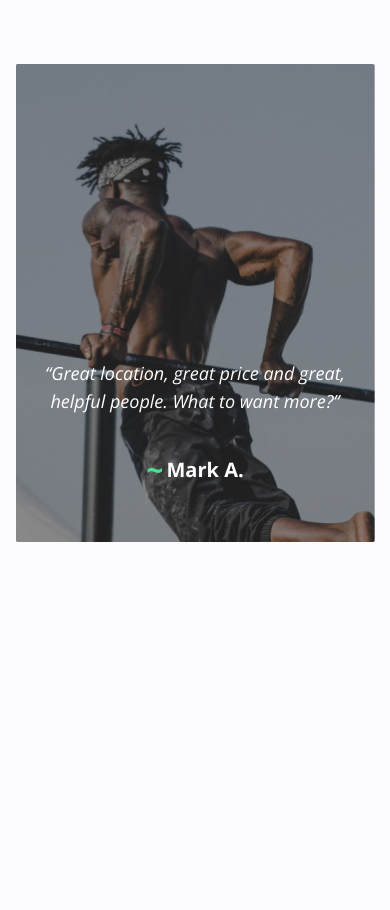
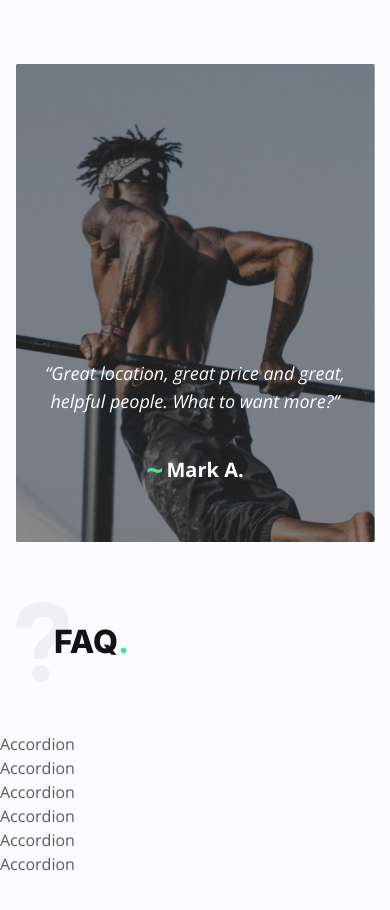
Before and after one commit to Hossein1371za/gym-react-taiwind, a React (Create React App) app: page / in a window 390 px wide. Shown: the part 3360-4270 px from the top of the page. Built offline with nearby package versions, Linux system fonts and the light colour scheme.

Commit message:
accordion

```diff
--- a/src/App.js
+++ b/src/App.js
@@ -8,6 +8,7 @@
 import Workouts from "./components/workout/Workouts";
 import Pricing from "./components/Pricing";
 import Community from "./components/Community";
+import Faq from "./components/Faq";
 
 function App() {
   Aos.init({
@@ -22,6 +23,7 @@
       <Workouts />
       <Pricing />
       <Community />
+      <Faq />
       <div className="h-[4000px]"></div>
     </div>
   );
--- /dev/null
+++ b/src/components/Accordion.js
@@ -0,0 +1,9 @@
+import React from 'react'
+
+const Accordion = ({accordion}) => {
+  return (
+    <div>Accordion</div>
+  )
+}
+
+export default Accordion
--- a/src/components/Faq.js
+++ b/src/components/Faq.js
@@ -1,20 +1,24 @@
 import React from "react";
 
 import { faq } from "../data";
+import Accordion from "./Accordion";
 
 const Faq = () => {
-  const { icon, title, accordion } = faq;
+  const { icon, title, accordions } = faq;
 
   return (
     <section className="section pt-[480px] lg:pt-[280px]">
-      <div className="container mx-auto">
+      <div className="max-w-[768px] mx-auto lg:bg-faq bg-no-repeat bg-custom bg-center lg:h-[1160px] lg:pt-6">
+        <div className="section-title-group justify-start lg:justify-center -space-x-4 lg:max-w-[540px] mx-auto px-4 lg:px-0">
+          <img className="lg:hidden" src={icon} alt="" />
+          <h2 className="h2 section-title lg:mt-[100px]">
+            {title} <span className="text-primary-200">.</span>
+          </h2>
+        </div>
         <div>
-          <div>
-            <img className="lg:hidden" src={icon} alt="" />
-            <h2 className="h2 section-title lg:mt-[100px]">
-              {title} <span className="text-primary-200">.</span>
-            </h2>
-          </div>
+          {accordions.map((accordion, idx) => {
+            return <Accordion accordion={accordion} key={idx} />;
+          })}
         </div>
       </div>
     </section>
```
